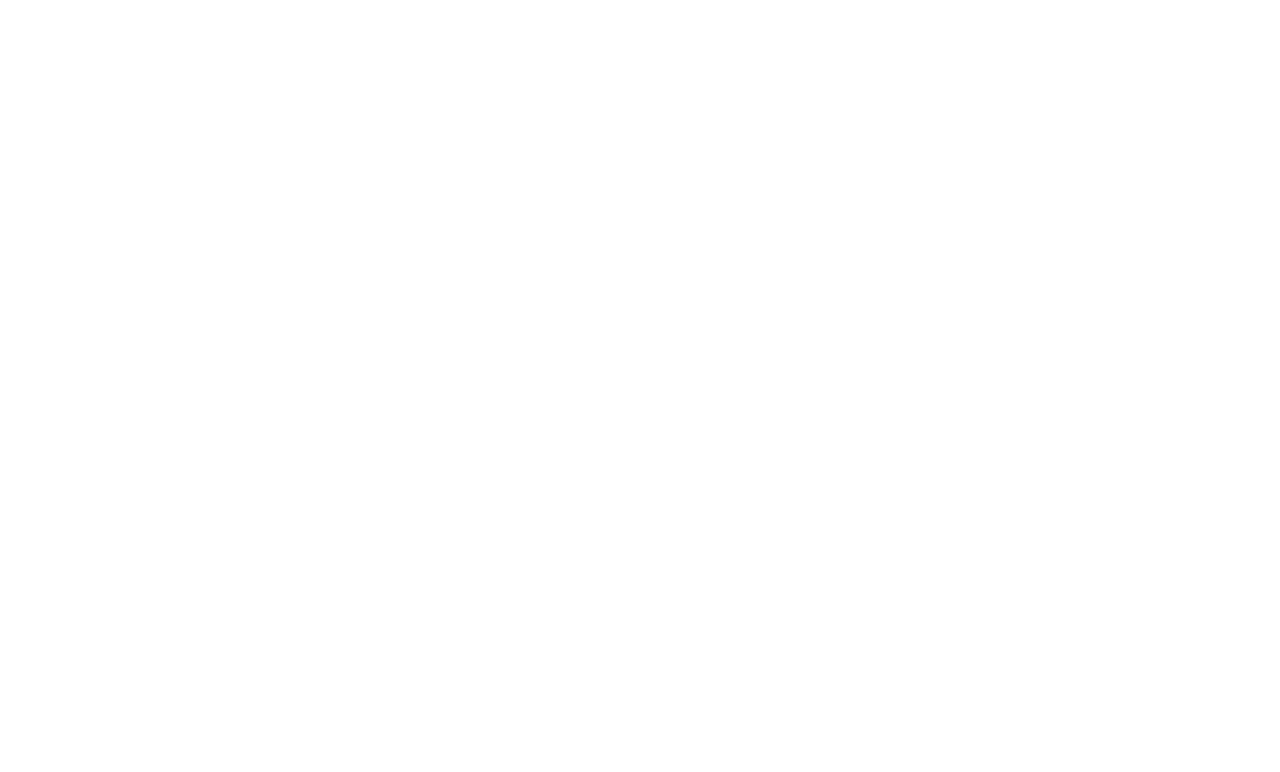
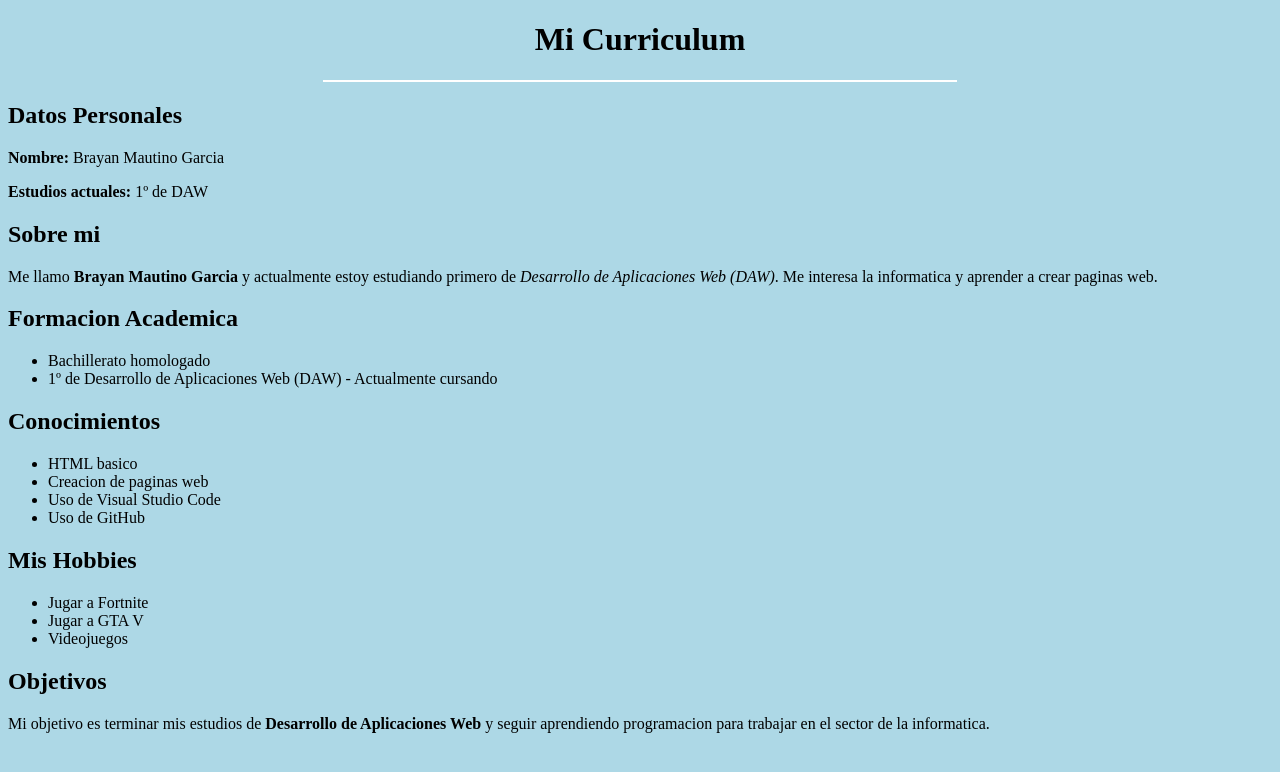
Before and after one commit to mgarciabrayan/mgarciabrayan.github.io, a plain HTML site: page ejercicios/curriculum.html in a window 1280 px wide. Drawn offline with Linux system fonts and the light colour scheme.

Commit message:
Agregar curriculum.html con información personal, formación académica, conocimientos, hobbies y objetivos. Eliminar worldlet.html y actualizar enlaces en index.html.

```diff
--- a/ejercicios/curriculum.html
+++ b/ejercicios/curriculum.html
@@ -0,0 +1,64 @@
+
+<!DOCTYPE html>
+<html lang="es">
+<head>
+    <meta charset="UTF-8">
+    <meta name="viewport" content="width=device-width, initial-scale=1.0">
+    <title>Mi Curriculum</title>
+</head>
+<body bgcolor="lightblue">
+
+    <center><h1>Mi Curriculum</h1></center>
+    <hr color="white" width="50%">
+
+    <h2>Datos Personales</h2>
+
+    <p><strong>Nombre:</strong> Brayan Mautino Garcia</p>
+    <p><strong>Estudios actuales:</strong> 1º de DAW</p>
+
+    <h2>Sobre mi</h2>
+
+    <div align="justify">
+        <p>Me llamo <strong>Brayan Mautino Garcia</strong>
+        y actualmente estoy estudiando primero de
+        <em>Desarrollo de Aplicaciones Web (DAW)</em>.
+        Me interesa la informatica y aprender a crear
+        paginas web.</p>
+    </div>
+
+    <h2>Formacion Academica</h2>
+
+    <ul>
+        <li>Bachillerato homologado</li>
+        <li>1º de Desarrollo de Aplicaciones Web (DAW)
+        - Actualmente cursando</li>
+    </ul>
+
+    <h2>Conocimientos</h2>
+
+    <ul>
+        <li>HTML basico</li>
+        <li>Creacion de paginas web</li>
+        <li>Uso de Visual Studio Code</li>
+        <li>Uso de GitHub</li>
+    </ul>
+
+    <h2>Mis Hobbies</h2>
+
+    <ul>
+        <li>Jugar a Fortnite</li>
+        <li>Jugar a GTA V</li>
+        <li>Videojuegos</li>
+    </ul>
+
+    <h2>Objetivos</h2>
+
+    <div align="justify">
+        <p>Mi objetivo es terminar mis estudios
+        de <strong>Desarrollo de Aplicaciones Web</strong>
+        y seguir aprendiendo programacion para
+        trabajar en el sector de la informatica.</p>
+    </div>
+
+</body>
+</html>
```
Also changed, not shown: ejercicios/worldlet.html (deleted, +0 -11 lines), index.html (+0 -3 lines).
